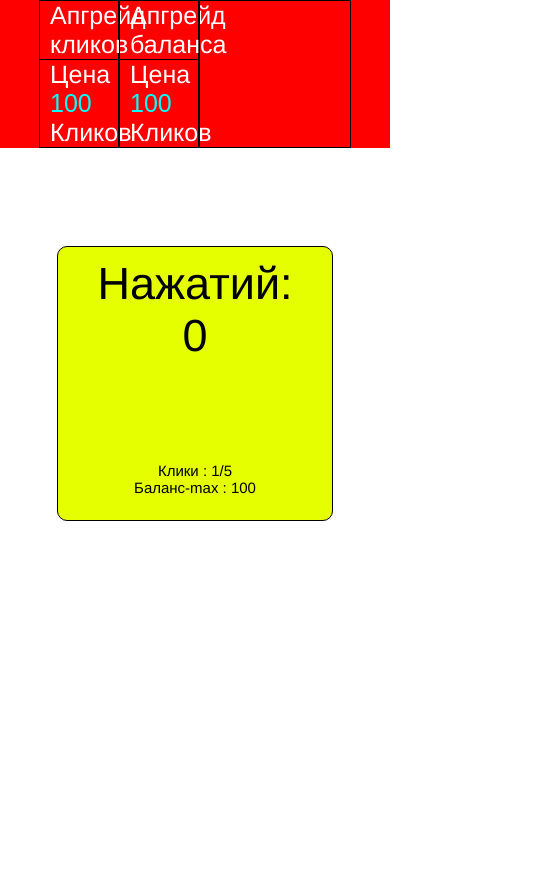
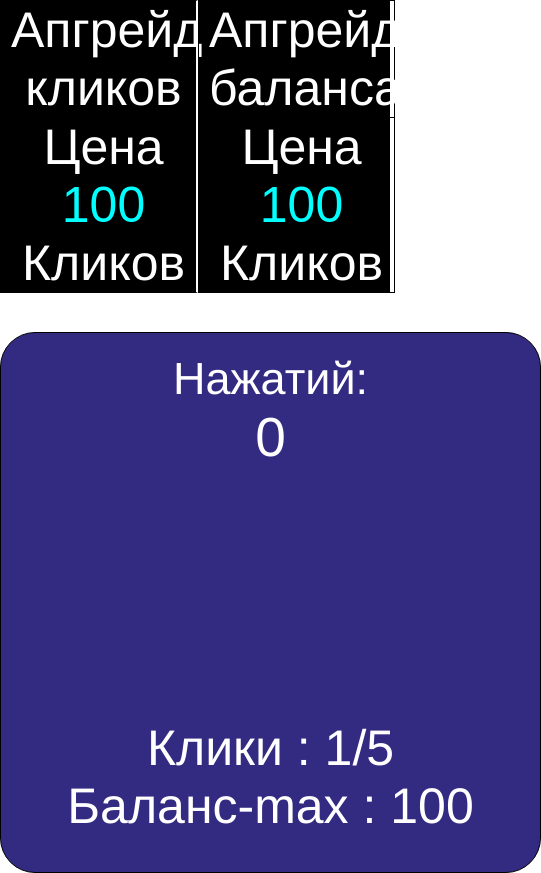
Before and after one commit to TheMuvin/Cliker, a plain HTML site: page index.html in a window 390 px wide. Shown: the whole page, 541 px wide, since content can reach past the window. Before the commit the page ends 844 px from the top, so only its background shows below. Drawn offline with Linux system fonts and the light colour scheme.

Commit message:
Адаптация

```diff
--- a/index.html
+++ b/index.html
@@ -5,6 +5,7 @@
     <meta charset="UTF-8">
     <link rel="stylesheet" href="style.css">
     <link rel="preconnect" href="https://fonts.googleapis.com">
+    <meta name="viewport" content="maximum-scale=1.0, user-scalable=no">
     <title>Кликер v0.3</title>
 </head>
 
@@ -36,6 +37,7 @@
             </div>
         </div>
     </header>
+    <div class="conteiner">
         <div class="btn">
             <div class="conteiner">
                 <div class="tablo">Нажатий: <div><span class="tablo_click" id="tablo_click">0</span></div>
@@ -47,6 +49,7 @@
                 <div class="limit" id="limit"></div>
             </div>
         </div>
+    </div>
     <script src="script_cliker.js"></script>
 </body>
 
--- a/style.css
+++ b/style.css
@@ -3,6 +3,7 @@
     padding: 0;
     outline: none;
 }
+
 :active{
     transition: all 0.1s;
     -webkit-transition: all 0.1s;
@@ -19,18 +20,17 @@ body{
     user-select: none;
 }
 .conteiner{
-    margin-left: 10%;
-    margin-right: 10%;
+    max-width: 1600px;
+    margin: 0 auto;
 }
 .header{
     display: flex;
 }
 .btn{
     user-select: none;
-    margin-top: 25% ;
+    margin: 0 auto;
+    margin-top: 10%;
     padding:3%;
-    margin-left: auto;
-    margin-right: auto;
     white-space: nowrap;
     width: 250px;
     height: 250px;
@@ -117,3 +117,60 @@ header{
     text-align: center;
     color: red;
 }
+
+/*Адаптив*/
+@media (min-width: 324px) and (max-width: 1024px)  {
+    header{
+        height: auto;
+        background: rgb(0, 0, 0);
+    }
+    .upgrade_click{
+        width: 50%;
+        border-right: 2px solid white;
+    }
+    .upgade_balans{
+        width: 50%;
+    }
+    .store{
+        display: none;
+    }
+    .text_upgrade{
+        font-size: 50px;
+        text-align: center;
+    }
+    .header_blocks:active .tab_1{
+        background-color: rgb(0, 255, 55);
+    }
+    .header_blocks:active{
+        background-color: rgb(0, 255, 55);
+    }
+    .header_blocks:active .price{
+        color: rgb(0, 255, 55);
+        transition: all 0.1s;
+        -webkit-transition: all 0.1s;
+        -moz-transition: all 0.1s;
+        -ms-transition: all 0.1s;
+        -o-transition: all 0.1s;
+    }
+    .btn{
+        padding:5%;
+        white-space: nowrap;
+        width: 500px;
+        height: 500px;
+        background: rgb(51, 43, 129);
+        align-items: center;
+        border-radius: 35px;
+        color: white;
+        -webkit-border-radius: 35px;
+        -moz-border-radius: 35px;
+        -ms-border-radius: 35px;
+        -o-border-radius: 35px;
+}
+    .text{
+        font-size: 50px;
+    }
+    .tablo_click{
+        font-size: 55px;
+    }
+
+}
```
Also changed, not shown: 1 other file. Lines whose indentation alone changed are shown as unchanged.
